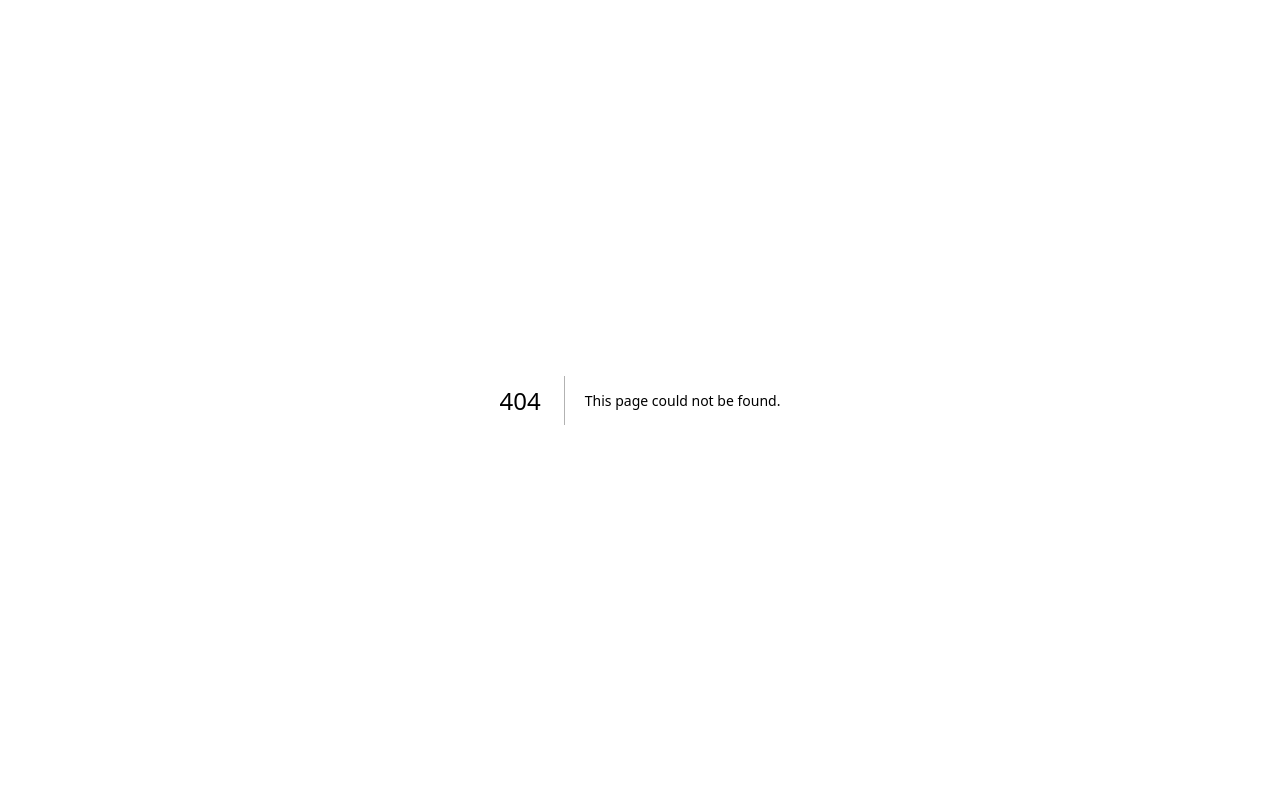
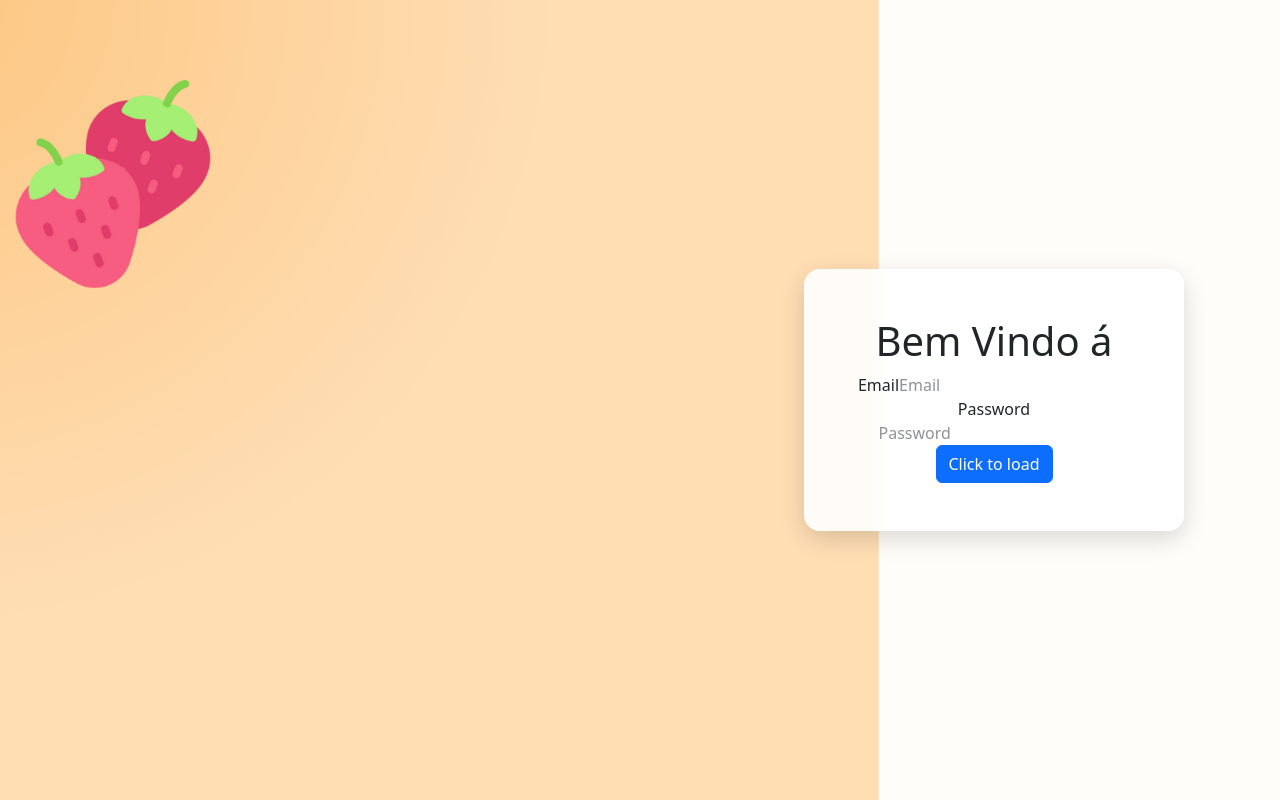
Before and after one commit to agbram/projeto_integrador_dev, a Next.js app: page /pages/login in a window 1280 px wide. Before the commit this address had no page. Built offline with nearby package versions, Linux system fonts and the light colour scheme.

Commit message:
login inicial

```diff
--- a/src/app/page.tsx
+++ b/src/app/page.tsx
@@ -1,103 +1,7 @@
-import Image from "next/image";
-
+'Use Client';
 export default function Home() {
   return (
-    <div className="font-sans grid grid-rows-[20px_1fr_20px] items-center justify-items-center min-h-screen p-8 pb-20 gap-16 sm:p-20">
-      <main className="flex flex-col gap-[32px] row-start-2 items-center sm:items-start">
-        <Image
-          className="dark:invert"
-          src="/next.svg"
-          alt="Next.js logo"
-          width={180}
-          height={38}
-          priority
-        />
-        <ol className="font-mono list-inside list-decimal text-sm/6 text-center sm:text-left">
-          <li className="mb-2 tracking-[-.01em]">
-            Get started by editing{" "}
-            <code className="bg-black/[.05] dark:bg-white/[.06] font-mono font-semibold px-1 py-0.5 rounded">
-              src/app/page.tsx
-            </code>
-            .
-          </li>
-          <li className="tracking-[-.01em]">
-            Save and see your changes instantly.
-          </li>
-        </ol>
-
-        <div className="flex gap-4 items-center flex-col sm:flex-row">
-          <a
-            className="rounded-full border border-solid border-transparent transition-colors flex items-center justify-center bg-foreground text-background gap-2 hover:bg-[#383838] dark:hover:bg-[#ccc] font-medium text-sm sm:text-base h-10 sm:h-12 px-4 sm:px-5 sm:w-auto"
-            href="https://vercel.com/new?utm_source=create-next-app&utm_medium=appdir-template-tw&utm_campaign=create-next-app"
-            target="_blank"
-            rel="noopener noreferrer"
-          >
-            <Image
-              className="dark:invert"
-              src="/vercel.svg"
-              alt="Vercel logomark"
-              width={20}
-              height={20}
-            />
-            Deploy now
-          </a>
-          <a
-            className="rounded-full border border-solid border-black/[.08] dark:border-white/[.145] transition-colors flex items-center justify-center hover:bg-[#f2f2f2] dark:hover:bg-[#1a1a1a] hover:border-transparent font-medium text-sm sm:text-base h-10 sm:h-12 px-4 sm:px-5 w-full sm:w-auto md:w-[158px]"
-            href="https://nextjs.org/docs?utm_source=create-next-app&utm_medium=appdir-template-tw&utm_campaign=create-next-app"
-            target="_blank"
-            rel="noopener noreferrer"
-          >
-            Read our docs
-          </a>
-        </div>
-      </main>
-      <footer className="row-start-3 flex gap-[24px] flex-wrap items-center justify-center">
-        <a
-          className="flex items-center gap-2 hover:underline hover:underline-offset-4"
-          href="https://nextjs.org/learn?utm_source=create-next-app&utm_medium=appdir-template-tw&utm_campaign=create-next-app"
-          target="_blank"
-          rel="noopener noreferrer"
-        >
-          <Image
-            aria-hidden
-            src="/file.svg"
-            alt="File icon"
-            width={16}
-            height={16}
-          />
-          Learn
-        </a>
-        <a
-          className="flex items-center gap-2 hover:underline hover:underline-offset-4"
-          href="https://vercel.com/templates?framework=next.js&utm_source=create-next-app&utm_medium=appdir-template-tw&utm_campaign=create-next-app"
-          target="_blank"
-          rel="noopener noreferrer"
-        >
-          <Image
-            aria-hidden
-            src="/window.svg"
-            alt="Window icon"
-            width={16}
-            height={16}
-          />
-          Examples
-        </a>
-        <a
-          className="flex items-center gap-2 hover:underline hover:underline-offset-4"
-          href="https://nextjs.org?utm_source=create-next-app&utm_medium=appdir-template-tw&utm_campaign=create-next-app"
-          target="_blank"
-          rel="noopener noreferrer"
-        >
-          <Image
-            aria-hidden
-            src="/globe.svg"
-            alt="Globe icon"
-            width={16}
-            height={16}
-          />
-          Go to nextjs.org →
-        </a>
-      </footer>
-    </div>
+    <>
+    </>
   );
 }
--- /dev/null
+++ b/src/app/pages/login/page.tsx
@@ -0,0 +1,20 @@
+"use client";
+import Textfield from "@/components/TextField";
+import React from "react";
+import ButtonLoading from "@/components/Buttons/ButtonLoading";
+import "bootstrap/dist/css/bootstrap.min.css";
+import styles from "./styles.module.css";
+
+export default function Login() {
+  return (
+    <div className={styles.container}>
+      <div className={styles.box}>
+        <h1>Bem Vindo á</h1>
+
+        <Textfield label="Email" type="email" />
+        <Textfield label="Password" type="password" />
+        <ButtonLoading />
+      </div>
+    </div>
+  );
+}
--- /dev/null
+++ b/src/app/pages/login/styles.module.css
@@ -0,0 +1,47 @@
+.container {
+    display: flex;
+    justify-content: flex-end; /* 👉 empurra a caixa para o lado direito */
+    align-items: center;
+    min-height: 100vh;
+
+    /* Imagem de fundo */
+    background-image: url("/imgs/loginbackground.png");
+    background-size: cover;
+    background-position: center;
+    background-repeat: no-repeat;
+  }
+
+  .box {
+    background: rgba(255, 255, 255, 0.9);
+    backdrop-filter: blur(6px); /* leve transparência */
+    padding: 3rem;
+    border-radius: 16px;
+    box-shadow: 0 8px 24px rgba(0, 0, 0, 0.15);
+    width: 100%;
+    max-width: 380px;
+    margin-right: 6rem; /* 👉 distância da borda direita */
+    text-align: center;
+  }
+
+  .h1 {
+    color: #ff4d6d;
+    margin-bottom: 2rem;
+    font-size: 2rem;
+    font-weight: 600;
+  }
+
+  .input {
+    width: 100%;
+    padding: 0.75rem 1rem;
+    margin-bottom: 1rem;
+    border: 1px solid #ccc;
+    border-radius: 8px;
+    outline: none;
+    font-size: 1rem;
+    transition: 0.3s;
+  }
+
+  .input:focus {
+    border-color: #ff4d6d;
+    box-shadow: 0 0 0 3px rgba(255, 77, 109, 0.2);
+  }
--- /dev/null
+++ b/src/components/Buttons/ButtonLoading/index.tsx
@@ -0,0 +1,33 @@
+'use client;'
+import { useEffect, useState } from 'react';
+import Button from 'react-bootstrap/Button';
+
+export default function LoadingButton() {
+  const [isLoading, setLoading] = useState(false);
+
+  useEffect(() => {
+    function simulateNetworkRequest() {
+      return new Promise(resolve => {
+        setTimeout(resolve, 2000);
+      });
+    }
+
+    if (isLoading) {
+      simulateNetworkRequest().then(() => {
+        setLoading(false);
+      });
+    }
+  }, [isLoading]);
+
+  const handleClick = () => setLoading(true);
+
+  return (
+    <Button
+      variant="primary"
+      disabled={isLoading}
+      onClick={!isLoading ? handleClick : undefined}
+    >
+      {isLoading ? 'Loading…' : 'Click to load'}
+    </Button>
+  );
+}
--- /dev/null
+++ b/src/components/Buttons/ButtonSpinLoad/index.tsx
@@ -0,0 +1,31 @@
+import Button from 'react-bootstrap/Button';
+import Spinner from 'react-bootstrap/Spinner';
+
+function ButtonExample() {
+  return (
+    <>
+      <Button variant="primary" disabled>
+        <Spinner
+          as="span"
+          animation="border"
+          size="sm"
+          role="status"
+          aria-hidden="true"
+        />
+        <span className="visually-hidden">Loading...</span>
+      </Button>
+      <Button variant="primary" disabled>
+        <Spinner
+          as="span"
+          animation="grow"
+          size="sm"
+          role="status"
+          aria-hidden="true"
+        />
+        Loading...
+      </Button>
+    </>
+  );
+}
+
+export default ButtonExample;
--- /dev/null
+++ b/src/components/Buttons/button_add/index.tsx
@@ -0,0 +1 @@
+'Use Client';
--- /dev/null
+++ b/src/components/TextField/index.tsx
@@ -0,0 +1,48 @@
+'use client';
+import { ChangeEvent } from "react";
+import styles from "./styles.module.css";
+import React from "react";
+
+type Props = {
+  label: string;
+  type: "text" | "email" | "password" | "number" | "date" | "url";
+  multiline?: boolean;
+  onChange?(texto: string): void;
+  value?: string;
+};
+
+export default function Textfield(props: Props) {
+
+  const [texto, setTexto] = React.useState("");
+
+
+  function handleChange(e: ChangeEvent<HTMLInputElement>) {
+    setTexto(e.target.value);
+    if(props.onChange){
+        props.onChange(e.target.value);
+    }
+  }
+
+  return (
+    <div className={styles.root}>
+
+      <label className={styles.label}>{props.label}
+      {props.multiline ? (
+        <textarea
+          className={styles.textarea}
+          placeholder={props.label}
+        />
+      ) : (
+        <input
+          className={styles.input}
+          type={props.type}
+          placeholder={props.label}
+          onChange={handleChange}
+          value={texto}
+        />
+      )}
+
+    </label>
+    </div>
+  );
+}
```
Also changed, not shown: package.json (+10 -7 lines), public/imgs/loginbackground.png (added), src/components/Buttons/button_add/styles.module.css (added), src/components/TextField/styles.module.css (added), 1 other file (tests, documents, lock files or other folders).
